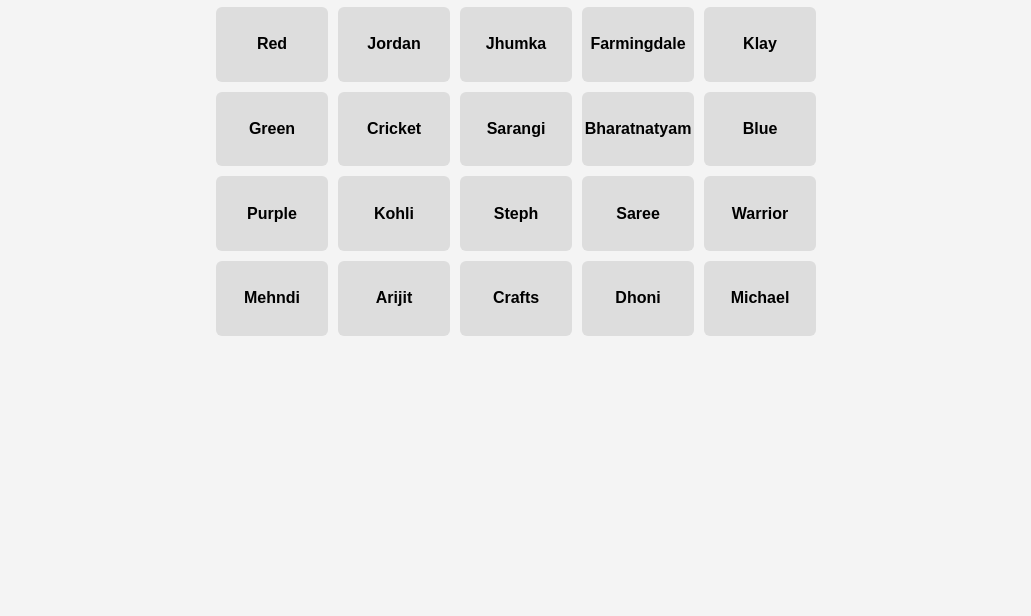
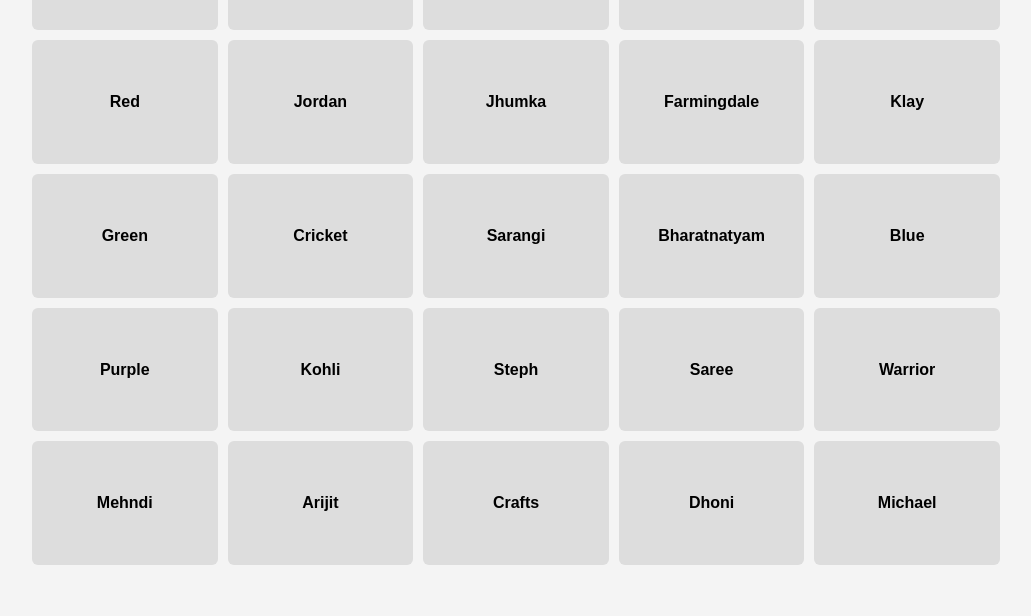
Before and after one commit to kkpatel4-hub/codenames, a plain HTML site: page index.html in a window 1280 px wide. Shown: the part 184-800 px from the top of the page, without its empty margins (124-1155 px from the left). Drawn offline with Linux system fonts and the light colour scheme.

Commit message:
Update index.html

```diff
--- a/index.html
+++ b/index.html
@@ -5,14 +5,20 @@
   <meta name="viewport" content="width=device-width, initial-scale=1.0">
   <title>Codenames Game</title>
   <style>
-    body {
+    html, body {
+      margin: 0;
+      padding: 0;
       font-family: sans-serif;
       background-color: #f4f4f4;
-      margin: 0;
-      padding: 2rem;
+      width: 100%;
+      height: 100%;
+      box-sizing: border-box;
+    }
+    body {
       display: flex;
       flex-direction: column;
       align-items: center;
+      padding: 1rem;
     }
     h1 {
       margin-bottom: 1rem;
@@ -20,10 +26,12 @@
     }
     #board {
       display: grid;
-      grid-template-columns: repeat(auto-fit, minmax(100px, 1fr));
+      grid-template-columns: repeat(5, 1fr);
       gap: 10px;
       width: 100%;
-      max-width: 600px;
+      max-width: 1000px;
+      padding: 0 1rem;
+      box-sizing: border-box;
     }
     .tile {
       aspect-ratio: 1.5 / 1;
```
